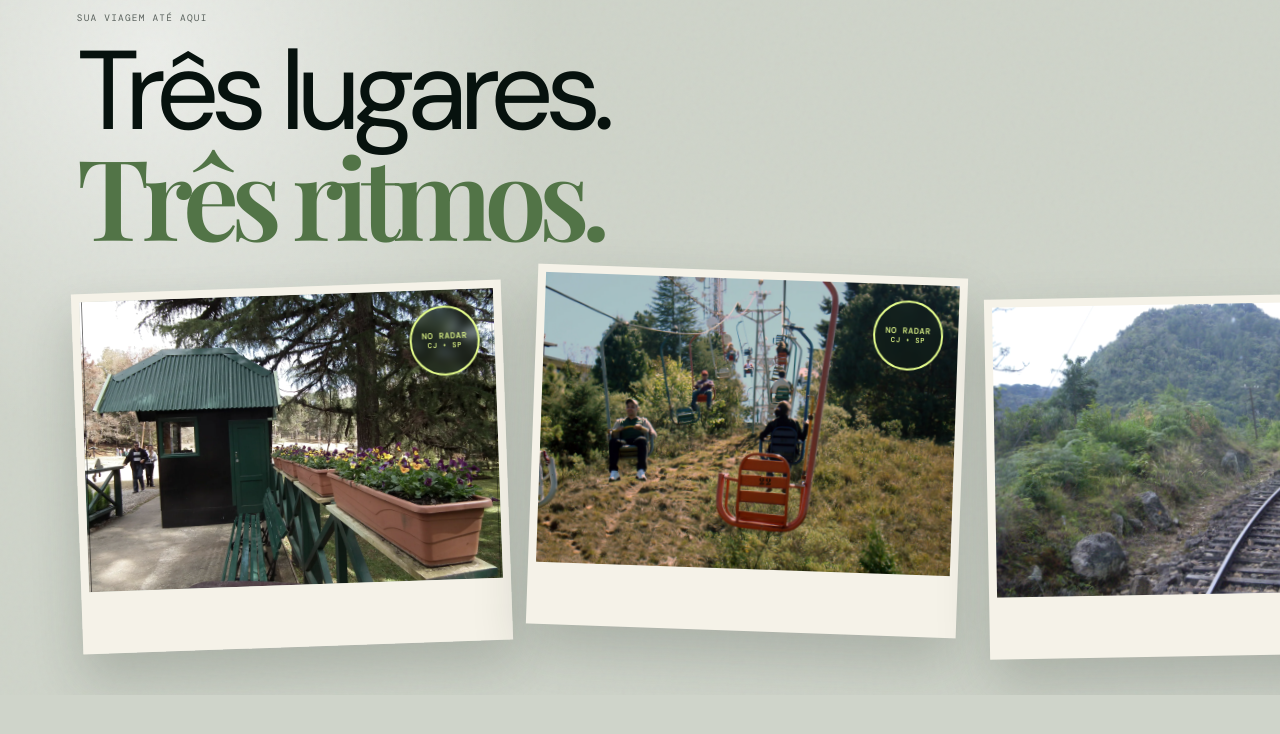
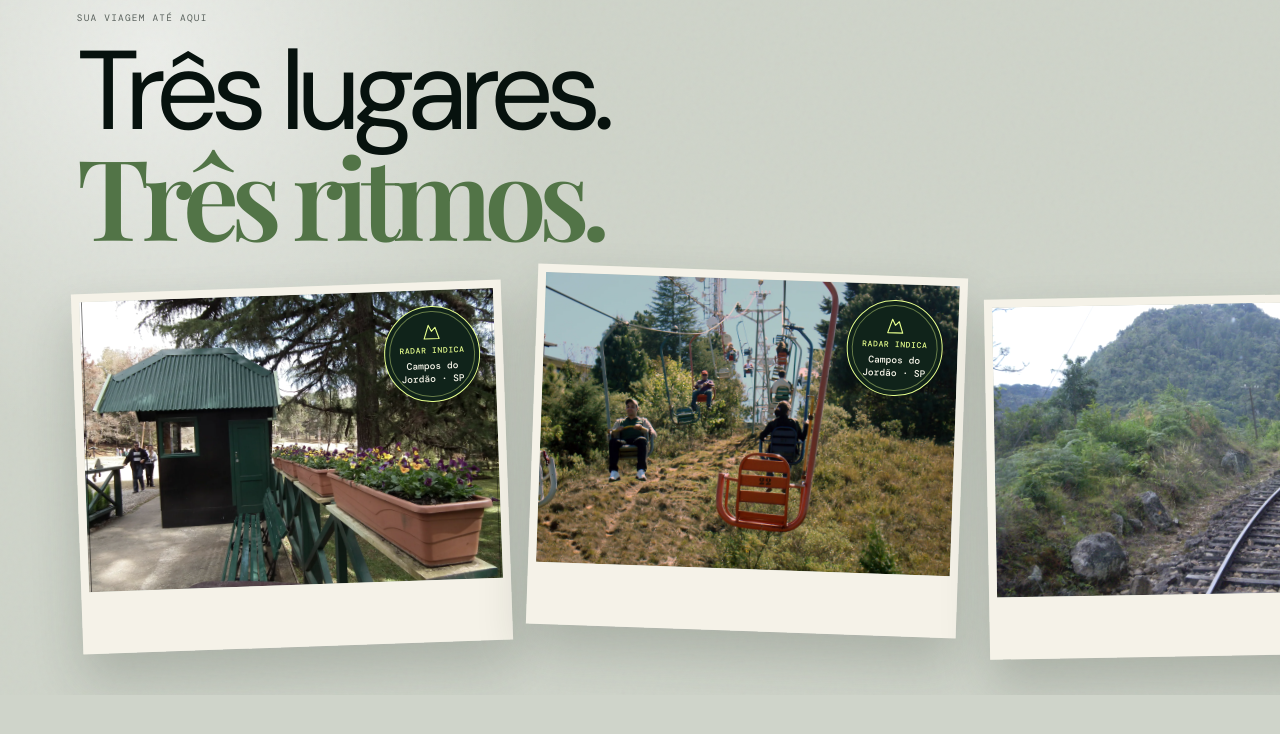
Before and after one commit to LaioBomfimDev/radar-site-camposjd, a React (Vite) app: page / in a window 1280 px wide. Shown: the part 10321-11055 px from the top of the page. Built offline with nearby package versions, Linux system fonts and the light colour scheme; a web font is replaced by a local one.

Commit message:
Refine Radar destination stamps and travel quote

```diff
--- a/src/App.jsx
+++ b/src/App.jsx
@@ -688,11 +688,15 @@ function MemoryStrip({ reducedMotion }) {
             <figure className="memory-card" key={item.id}>
               <img src={item.image} alt="" loading="lazy" decoding="async" />
               <figcaption><span>0{index + 1} · {item.short}</span><strong>{item.memory}</strong></figcaption>
-              <div className="stamp">NO RADAR<br /><b>CJ • SP</b></div>
+              <div className="stamp" aria-label="Radar indica: Campos do Jordão, São Paulo">
+                <Mountain size={18} strokeWidth={1.5} aria-hidden="true" />
+                <span className="stamp-brand">RADAR INDICA</span>
+                <span className="stamp-destination">Campos do<br />Jordão · SP</span>
+              </div>
             </figure>
           ))}
           <div className="memory-quote">
-            <p>Viajar bem é<br /><em>estar inteiro</em><br />onde você está.</p>
+            <p>Uma boa viagem passa.<br /><em>As boas lembranças</em><br />ficam com você.</p>
             <Plane size={44} strokeWidth={1.2} />
           </div>
         </div>
--- a/src/styles.css
+++ b/src/styles.css
@@ -1310,19 +1310,30 @@ a {
   right: 15px;
   display: grid;
   place-content: center;
-  width: 70px;
-  height: 70px;
+  justify-items: center;
+  gap: 5px;
+  width: 96px;
+  height: 96px;
   color: #e7ff8d;
-  border: 2px solid currentColor;
+  border: 1px solid currentColor;
   border-radius: 50%;
-  background: rgba(16,31,23,.4);
-  backdrop-filter: blur(5px);
+  background: #10231a;
+  box-shadow: 0 3px 10px rgba(0,0,0,.18);
   font: 500 0.53rem/1.15 'DM Mono', monospace;
   text-align: center;
-  letter-spacing: 0.07em;
-}
-
-.stamp b { font-size: 0.45rem; }
+}
+
+.stamp::before {
+  content: '';
+  position: absolute;
+  inset: 4px;
+  border: 1px solid rgba(231,255,141,.4);
+  border-radius: inherit;
+  pointer-events: none;
+}
+
+.stamp-brand { font-size: .5rem; letter-spacing: .08em; }
+.stamp-destination { color: #f6f4e8; font-size: .6rem; line-height: 1.3; letter-spacing: 0; }
 
 .memory-quote {
   display: flex;
```
